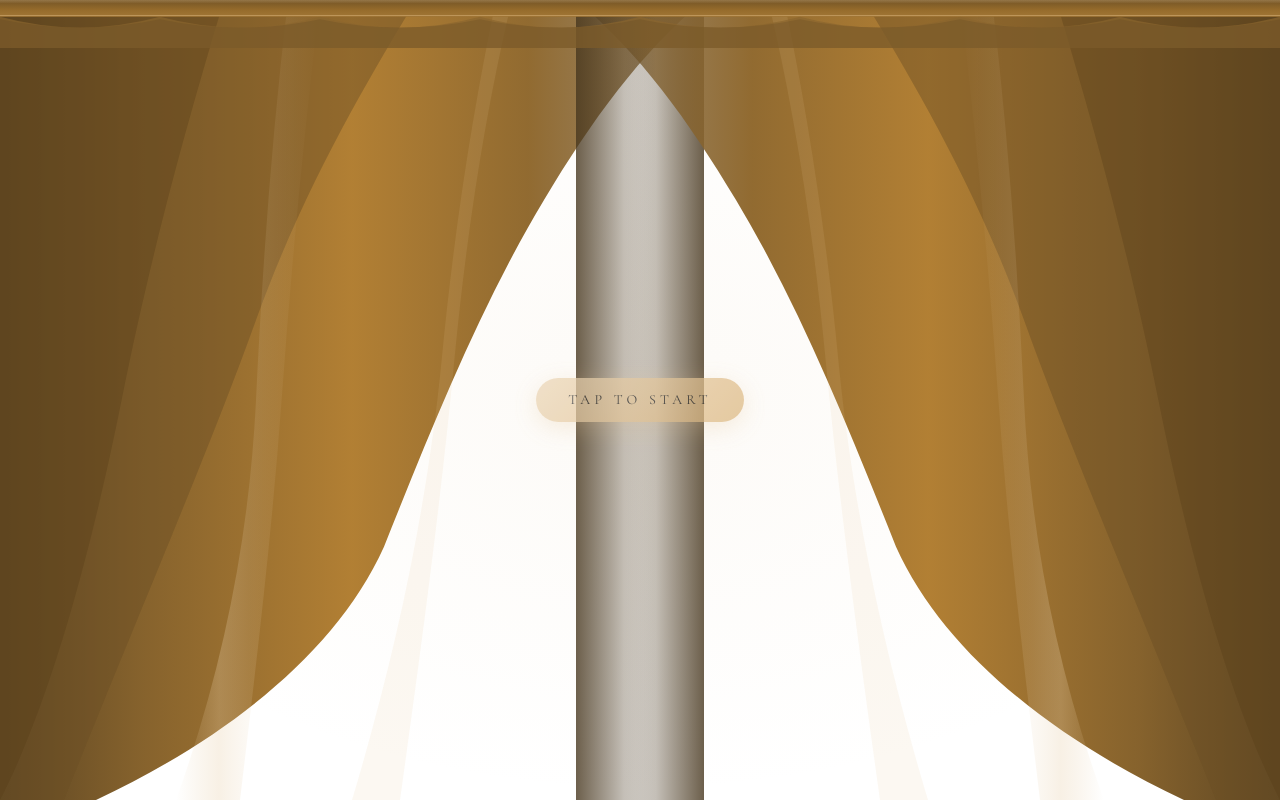
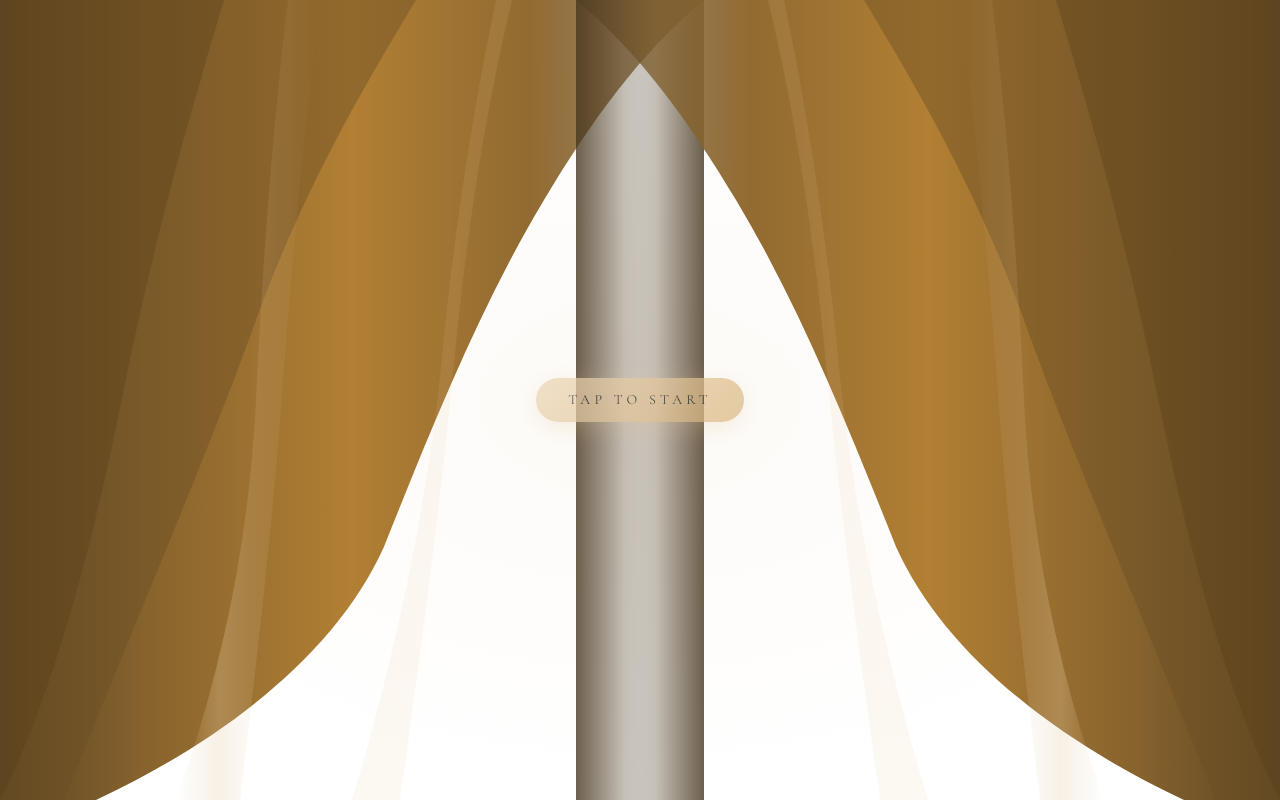
Before and after one commit to nazihsaba/vows-voyage-creator, a React (Vite) app: page /preview/opulence in a window 1280 px wide. Built offline with nearby package versions, Linux system fonts and the light colour scheme; the HTML template or start-up script is replaced by a standard one.

Commit message:
Remove grey valance line

```diff
--- a/src/components/templates/OpulencePreview.tsx
+++ b/src/components/templates/OpulencePreview.tsx
@@ -125,30 +125,6 @@ const CurtainDrapes = ({ opened }: { opened: boolean }) => (
       </svg>
     </div>
 
-    {/* Luxurious top valance */}
-    <div
-      className="absolute top-0 left-0 right-0 h-12 pointer-events-none z-[4]"
-      style={{ opacity: opened ? 0 : 1, transition: "opacity 1s ease-out 0.8s" }}
-    >
-      <svg viewBox="0 0 400 40" className="w-full h-full" preserveAspectRatio="none">
-        <defs>
-          <linearGradient id="pValanceGrad" x1="0%" y1="0%" x2="0%" y2="100%">
-            <stop offset="0%" stopColor="hsl(36, 50%, 30%)" />
-            <stop offset="60%" stopColor="hsl(36, 55%, 38%)" />
-            <stop offset="100%" stopColor="hsl(36, 50%, 42%)" />
-          </linearGradient>
-          <linearGradient id="pValanceHighlight" x1="0%" y1="0%" x2="0%" y2="100%">
-            <stop offset="0%" stopColor="hsl(36, 57%, 74%)" stopOpacity="0.3" />
-            <stop offset="100%" stopColor="hsl(36, 57%, 74%)" stopOpacity="0" />
-          </linearGradient>
-        </defs>
-        <rect width="400" height="14" fill="url(#pValanceGrad)" />
-        <rect width="400" height="3" fill="url(#pValanceHighlight)" />
-        <path d="M0,14 Q25,32 50,14 Q75,32 100,14 Q125,32 150,14 Q175,32 200,14 Q225,32 250,14 Q275,32 300,14 Q325,32 350,14 Q375,32 400,14 L400,40 L0,40 Z" fill="hsl(36, 50%, 36%)" opacity="0.7" />
-        <path d="M0,16 Q25,30 50,16 Q75,30 100,16 Q125,30 150,16 Q175,30 200,16 Q225,30 250,16 Q275,30 300,16 Q325,30 350,16 Q375,30 400,16 L400,40 L0,40 Z" fill="hsl(36, 45%, 25%)" opacity="0.25" />
-        <line x1="0" y1="13" x2="400" y2="13" stroke="hsl(36, 57%, 68%)" strokeWidth="0.8" opacity="0.5" />
-      </svg>
-    </div>
 
     {/* Ambient glow */}
     <div
```
